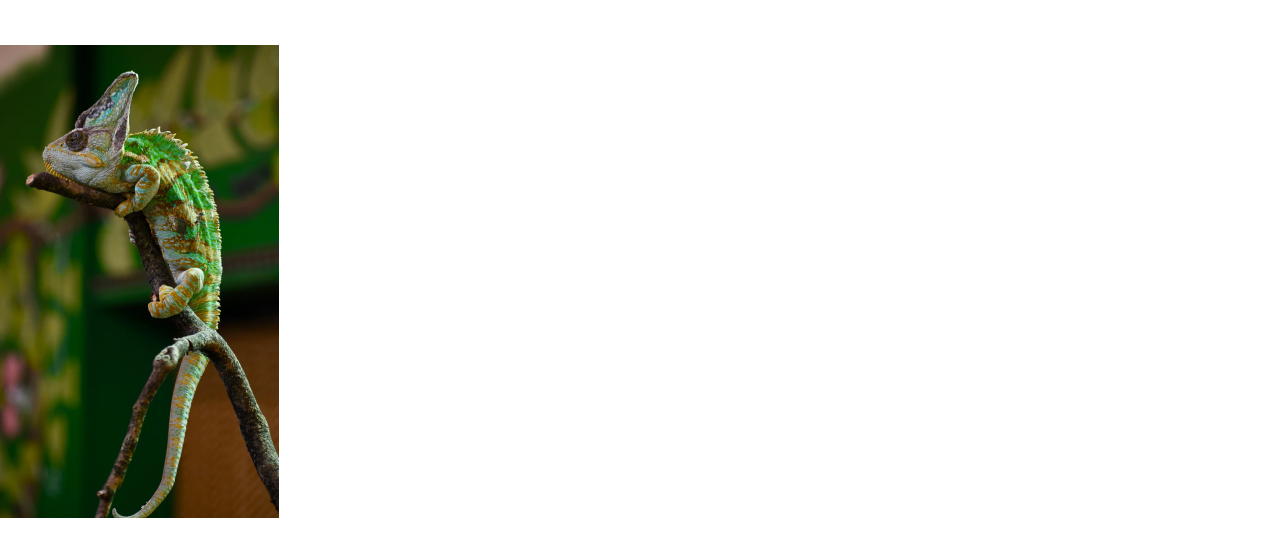
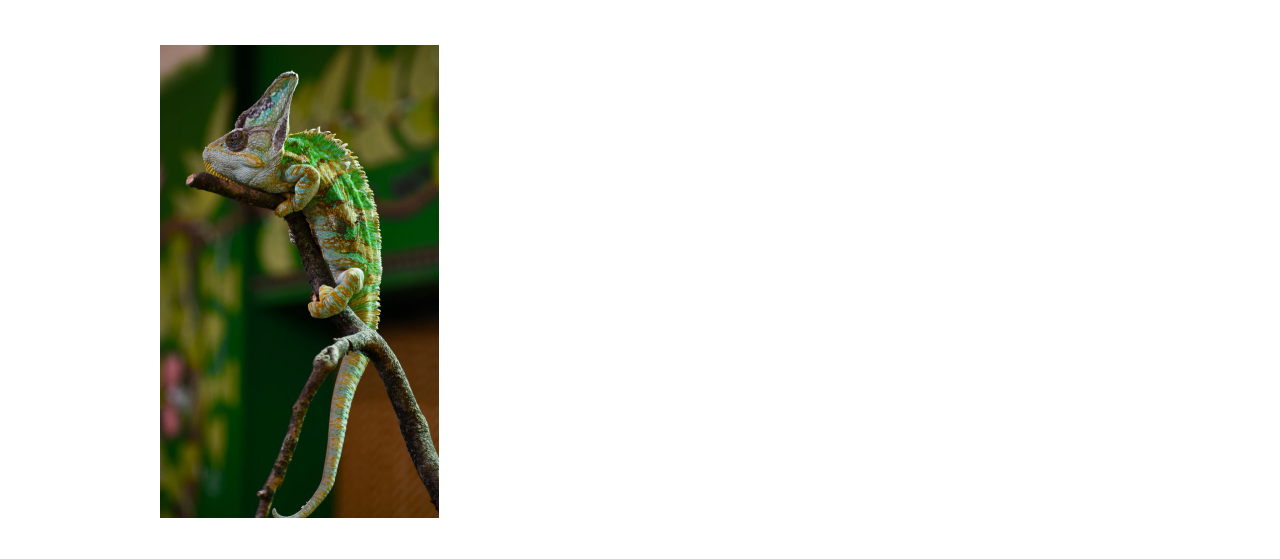
Before and after one commit to zichengshan/All-about-Lizard-Web, a plain HTML site: page index.html in a window 1280 px wide. Shown: the part 136-695 px from the top of the page. Drawn offline with Linux system fonts and the light colour scheme.

Commit message:
containing layout
max-width
margin: 0 auto; ==> center layout

```diff
--- a/css/index.css
+++ b/css/index.css
@@ -28,6 +28,15 @@ h1 {
     color: #fff;
 }
 
+.container {
+    /*better to use max-width compared with fixed width*/
+    max-width: 1000px;
+    margin: 0px auto;
+    padding: 0 20px;
+    /*margin-left: auto;*/
+    /*margin-right: auto;*/
+}
+
 
 
 
--- a/index.html
+++ b/index.html
@@ -11,6 +11,7 @@
         </header>
 
         <main>
+            <div class="container">
                 <section class="main-content">
                     <img src="images/chameleon.jpg" alt="a chameleon climbing a branch">
                     <h2 class="subhead">Lizards are <span class="white-text">awesome</span></h2>
@@ -43,7 +44,7 @@
                     </ol>
 
                 </aside>
+            </div>
         </main>
-
     </body>
 </html>
```
Lines whose indentation alone changed are shown as unchanged.
